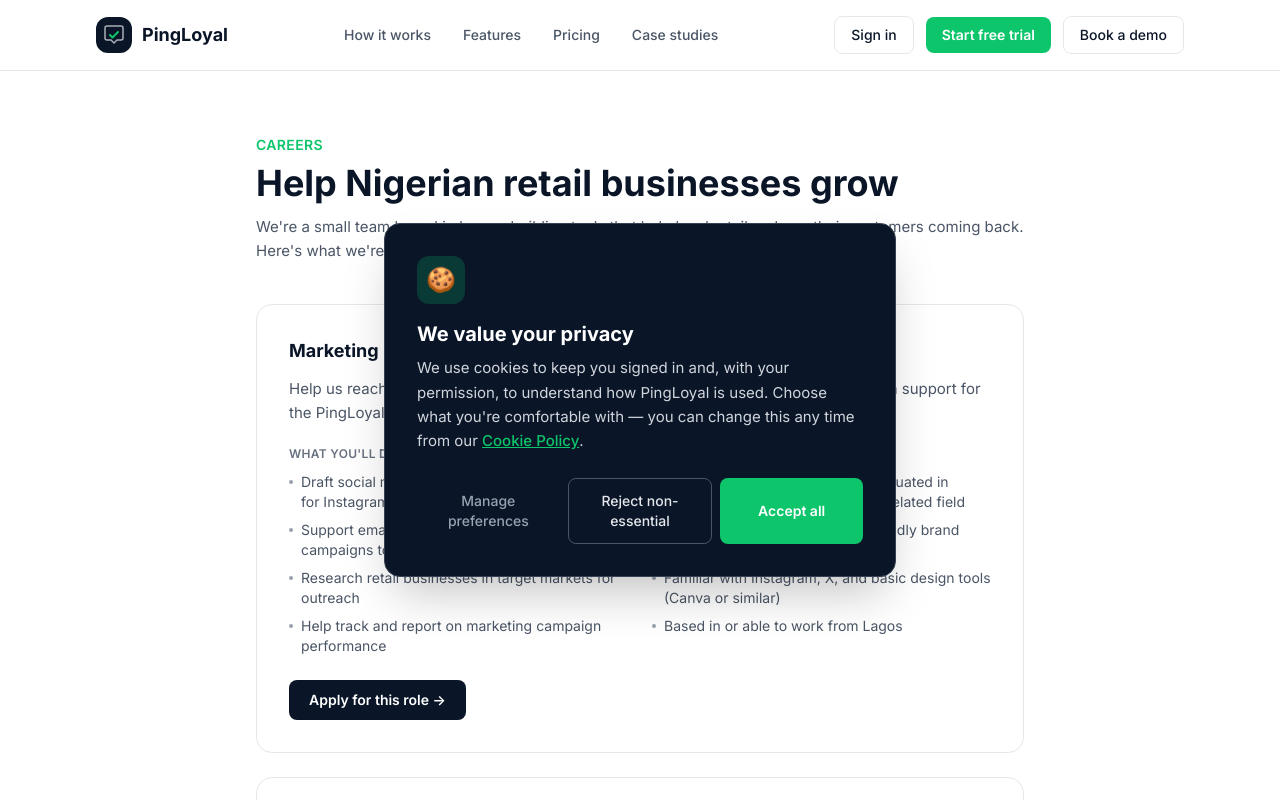
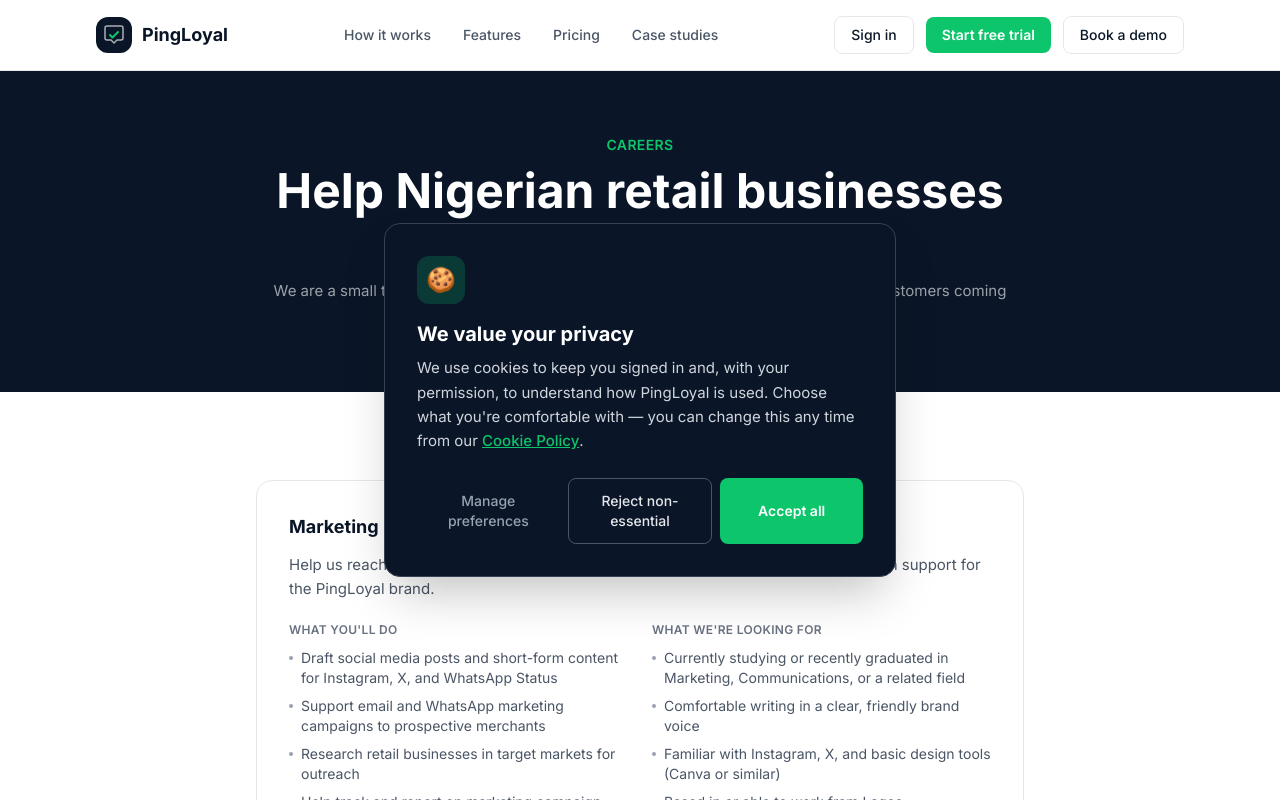
Before and after one commit to bhoyee/pingloyal, a Next.js app in the folder apps/web/: page /careers in a window 1280 px wide. Shown: the top 800 px of the page. Built offline with nearby package versions, Linux system fonts and the light colour scheme.

Commit message:
feat: add dark navy hero banner to contact, careers, privacy, terms, cookies pages

```diff
--- a/apps/web/app/careers/page.tsx
+++ b/apps/web/app/careers/page.tsx
@@ -112,16 +112,20 @@
   return (
     <>
       <Nav />
-      <main className="bg-white px-6 py-16 lg:px-8">
-        <div className="mx-auto max-w-3xl">
+      <section className="bg-[#0A1628] px-6 py-16 lg:px-8">
+        <div className="mx-auto max-w-3xl text-center">
           <p className="text-sm font-semibold uppercase tracking-wide text-[#0DC56A]">Careers</p>
-          <h1 className="mt-2 text-3xl font-bold text-[#0A1628] lg:text-4xl">
+          <h1 className="mt-3 text-3xl font-bold text-white lg:text-5xl">
             Help Nigerian retail businesses grow
           </h1>
-          <p className="mt-3 text-[15px] leading-relaxed text-gray-600">
-            We&apos;re a small team based in Lagos, building tools that help local retailers keep
-            their customers coming back. Here&apos;s what we&apos;re hiring for right now.
+          <p className="mt-4 text-[15px] leading-relaxed text-white/60">
+            We are a small team based in Lagos, building tools that help local retailers keep
+            their customers coming back. Here is what we are hiring for right now.
           </p>
+        </div>
+      </section>
+      <main className="bg-white px-6 py-12 lg:px-8">
+        <div className="mx-auto max-w-3xl">
 
           <div className="mt-10 space-y-6">
             {ROLES.map((role) => (
--- a/apps/web/app/contact/page.tsx
+++ b/apps/web/app/contact/page.tsx
@@ -56,14 +56,18 @@
   return (
     <>
       <Nav />
-      <main className="bg-white px-6 py-16 lg:px-8">
-        <div className="mx-auto max-w-xl">
+      <section className="bg-[#0A1628] px-6 py-16 lg:px-8">
+        <div className="mx-auto max-w-xl text-center">
           <p className="text-sm font-semibold uppercase tracking-wide text-[#0DC56A]">Get in touch</p>
-          <h1 className="mt-2 text-3xl font-bold text-[#0A1628] lg:text-4xl">Contact us</h1>
-          <p className="mt-3 text-[15px] leading-relaxed text-gray-600">
+          <h1 className="mt-3 text-3xl font-bold text-white lg:text-5xl">Contact us</h1>
+          <p className="mt-4 text-[15px] leading-relaxed text-white/60">
             Questions about pricing, a feature, or anything else? Send us a message and
             we&apos;ll reply by email — usually within a business day.
           </p>
+        </div>
+      </section>
+      <main className="bg-white px-6 py-12 lg:px-8">
+        <div className="mx-auto max-w-xl">
 
           <form
             onSubmit={form.handleSubmit(onSubmit)}
--- a/apps/web/app/cookies/page.tsx
+++ b/apps/web/app/cookies/page.tsx
@@ -19,11 +19,15 @@
   return (
     <>
       <Nav />
-      <main className="bg-white px-6 py-16 lg:px-8">
+      <section className="bg-[#0A1628] px-6 py-16 lg:px-8">
+        <div className="mx-auto max-w-3xl text-center">
+          <p className="text-sm font-semibold uppercase tracking-wide text-[#0DC56A]">Legal</p>
+          <h1 className="mt-3 text-3xl font-bold text-white lg:text-5xl">Cookie Policy</h1>
+          <p className="mt-3 text-sm text-white/50">Last updated: 25 June 2026</p>
+        </div>
+      </section>
+      <main className="bg-white px-6 py-12 lg:px-8">
         <div className="mx-auto max-w-3xl">
-          <p className="text-sm font-semibold uppercase tracking-wide text-[#0DC56A]">Legal</p>
-          <h1 className="mt-2 text-3xl font-bold text-[#0A1628] lg:text-4xl">Cookie Policy</h1>
-          <p className="mt-3 text-sm text-gray-500">Last updated: 25 June 2026</p>
 
           <Section title="1. What this covers">
             <p>
--- a/apps/web/app/privacy/page.tsx
+++ b/apps/web/app/privacy/page.tsx
@@ -18,11 +18,15 @@
   return (
     <>
       <Nav />
-      <main className="bg-white px-6 py-16 lg:px-8">
+      <section className="bg-[#0A1628] px-6 py-16 lg:px-8">
+        <div className="mx-auto max-w-3xl text-center">
+          <p className="text-sm font-semibold uppercase tracking-wide text-[#0DC56A]">Legal</p>
+          <h1 className="mt-3 text-3xl font-bold text-white lg:text-5xl">Privacy Policy</h1>
+          <p className="mt-3 text-sm text-white/50">Last updated: 25 June 2026</p>
+        </div>
+      </section>
+      <main className="bg-white px-6 py-12 lg:px-8">
         <div className="mx-auto max-w-3xl">
-          <p className="text-sm font-semibold uppercase tracking-wide text-[#0DC56A]">Legal</p>
-          <h1 className="mt-2 text-3xl font-bold text-[#0A1628] lg:text-4xl">Privacy Policy</h1>
-          <p className="mt-3 text-sm text-gray-500">Last updated: 25 June 2026</p>
 
           <Section title="1. Who we are">
             <p>
--- a/apps/web/app/terms/page.tsx
+++ b/apps/web/app/terms/page.tsx
@@ -18,13 +18,15 @@
   return (
     <>
       <Nav />
-      <main className="bg-white px-6 py-16 lg:px-8">
+      <section className="bg-[#0A1628] px-6 py-16 lg:px-8">
+        <div className="mx-auto max-w-3xl text-center">
+          <p className="text-sm font-semibold uppercase tracking-wide text-[#0DC56A]">Legal</p>
+          <h1 className="mt-3 text-3xl font-bold text-white lg:text-5xl">Terms of Service</h1>
+          <p className="mt-3 text-sm text-white/50">Last updated: 25 June 2026</p>
+        </div>
+      </section>
+      <main className="bg-white px-6 py-12 lg:px-8">
         <div className="mx-auto max-w-3xl">
-          <p className="text-sm font-semibold uppercase tracking-wide text-[#0DC56A]">Legal</p>
-          <h1 className="mt-2 text-3xl font-bold text-[#0A1628] lg:text-4xl">
-            Terms of Service
-          </h1>
-          <p className="mt-3 text-sm text-gray-500">Last updated: 25 June 2026</p>
 
           <Section title="1. Acceptance of these terms">
             <p>
```
